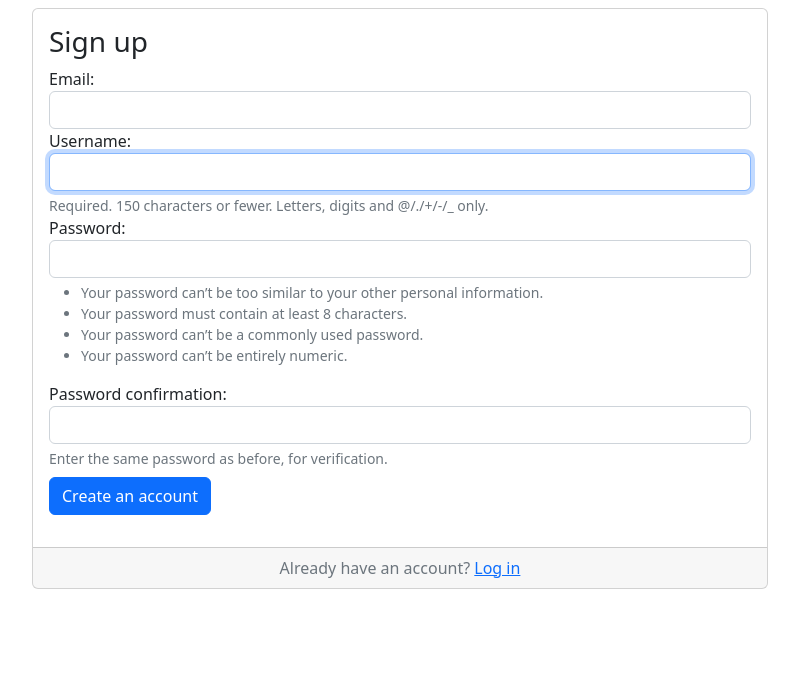
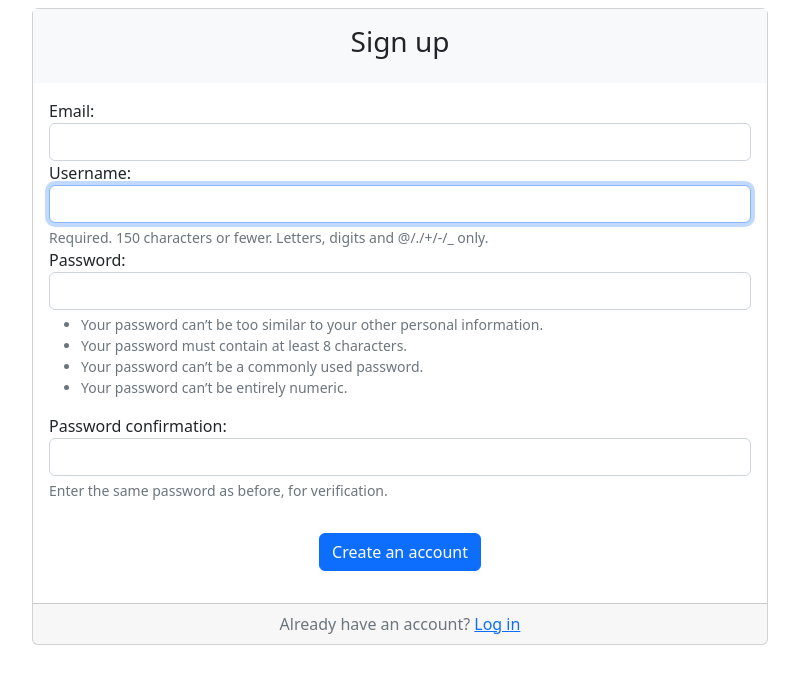
Before and after one commit to hosamhamdy258/blog-django, a Django app: page /signup/ in a window 1280 px wide. Shown: the part 70-754 px from the top of the page, without its empty margins (240-1039 px from the left). Run offline with Django 4.2, Linux system fonts and the light colour scheme; some libraries are stand-ins or nearby versions.

Commit message:
signup.html style

```diff
--- a/templates/categories/signup.html
+++ b/templates/categories/signup.html
@@ -5,12 +5,17 @@
     <div class="row justify-content-center">
       <div class="col-lg-8 col-md-10 col-sm-12">
         <div class="card">
+          <div class="card-body text-center bg-light border-dark">
+            <h3 class="card-title">Sign up</h3>
+          </div>
           <div class="card-body">
-            <h3 class="card-title">Sign up</h3>
             <form method="post" novalidate>
               {% csrf_token %}
               {% include 'categories/includes/form.html' %}
+              <br>
+              <div class="text-center">
               <button type="submit" class="btn btn-primary btn-block mt-2">Create an account</button>
+              </div>
             </form>
           </div>
           <div class="card-footer text-muted text-center">
```
